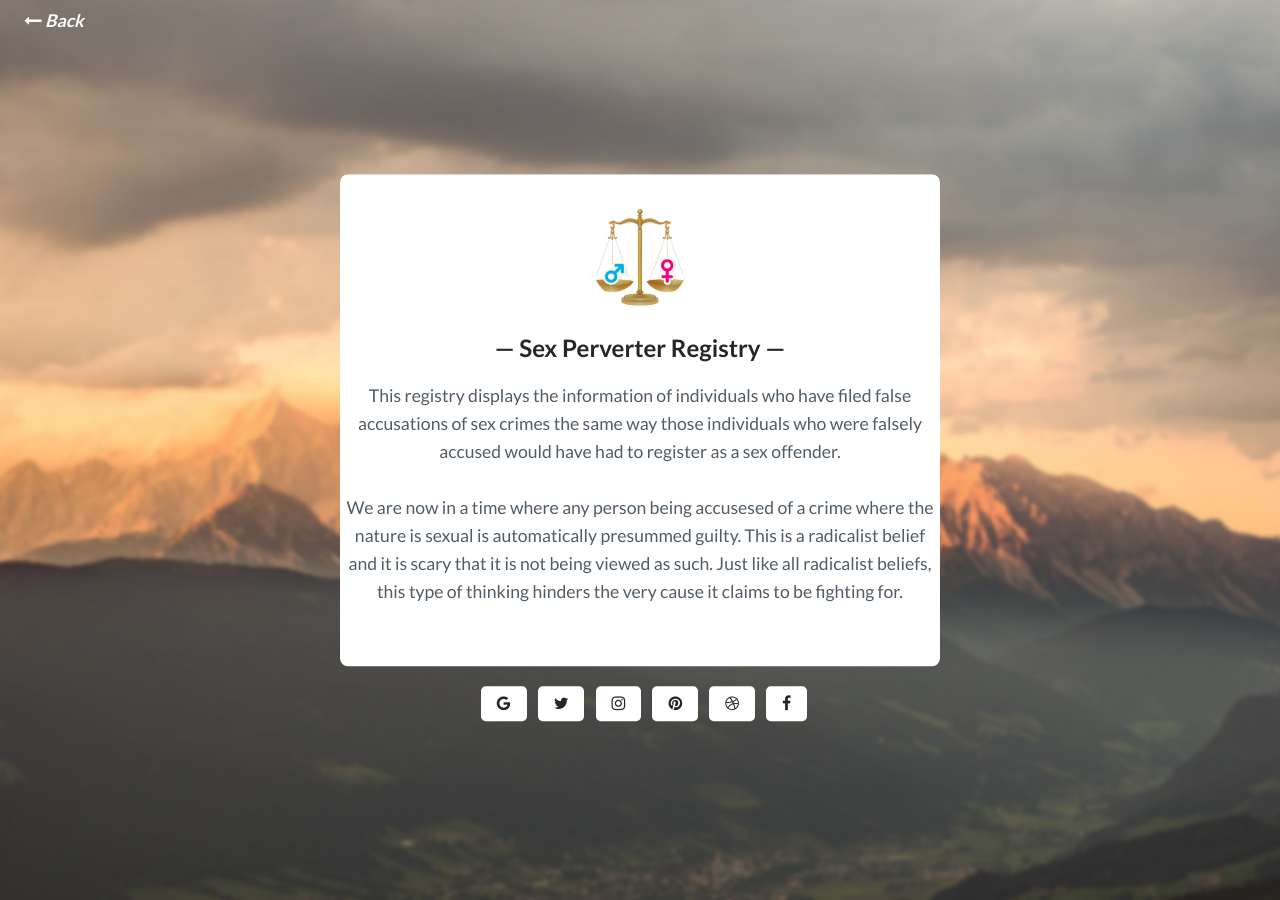
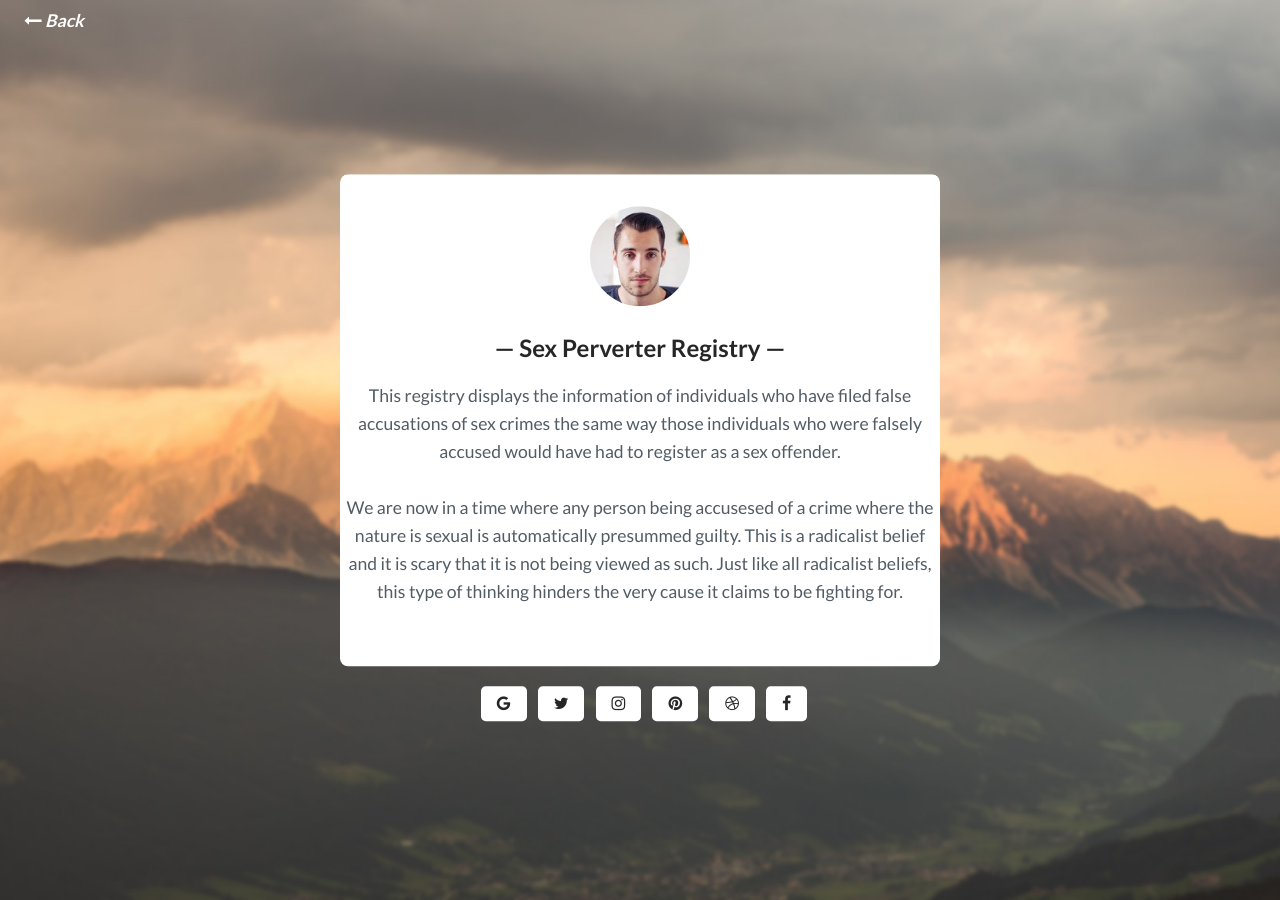
Before and after one commit to 3quality4all/519962test2, a Jekyll site: the page built from _pages/about.html, in a window 1280 px wide. Built offline with Jekyll 4.4.1, drawn with Linux system fonts in a browser that asks for light colours.

Commit message:
Update _config.yml

```diff
--- a/_config.yml
+++ b/_config.yml
@@ -17,7 +17,7 @@ banner-desc:
    This registry displays the information of individuals who have filed false accusations of sex crimes the same way those individuals who were falsely accused would have had to register as a sex offender.
 
 # Author settings
-author-pic: face.png # your photo
+author-pic: face.jpg # your photo
 author-name: Sex Perverter Registry # your name
 about-author: This registry displays the information of individuals who have filed false accusations of sex crimes the same way those individuals who were falsely accused would have had to register as a sex offender. # about author
 email: 123equality@gmail.com # your email
```
